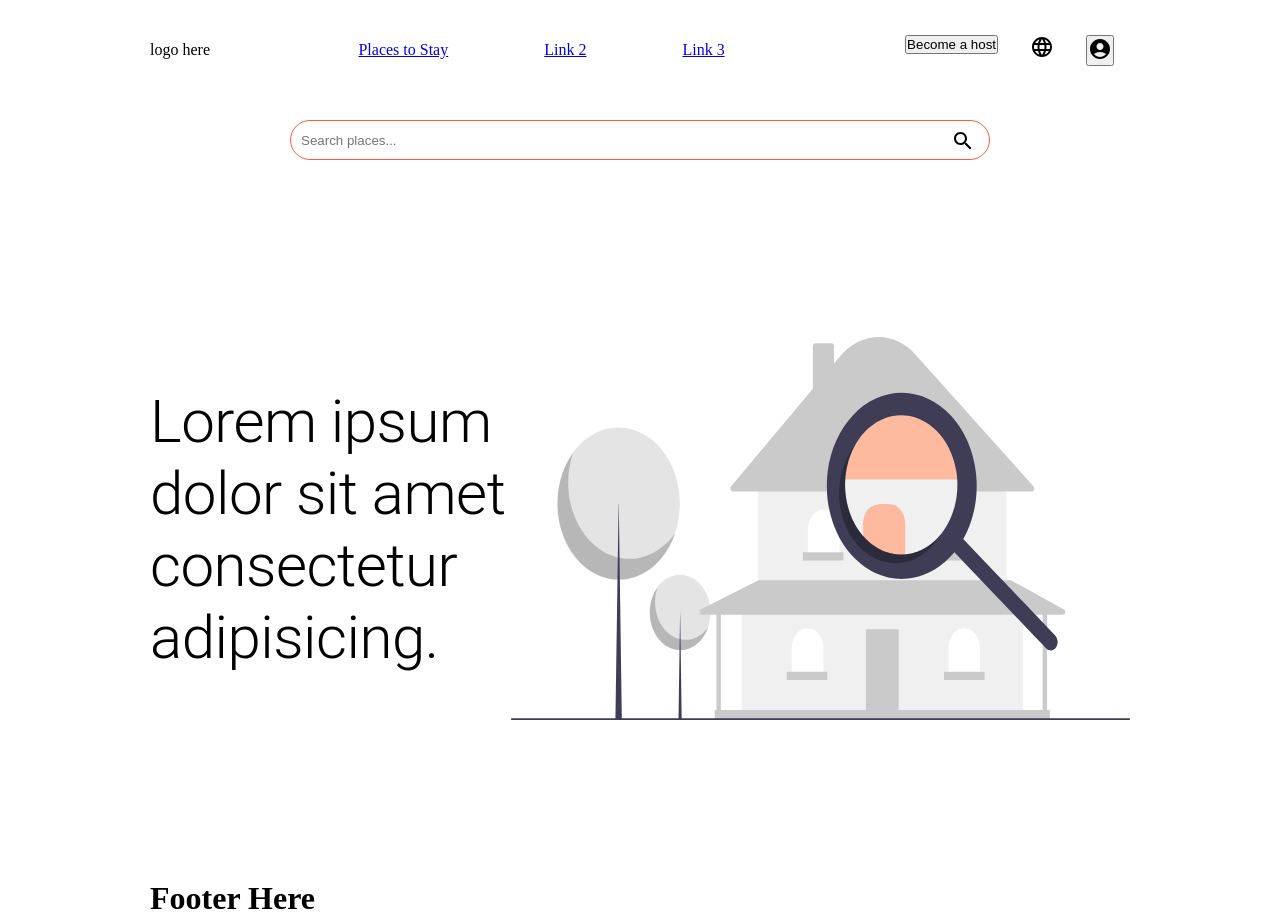
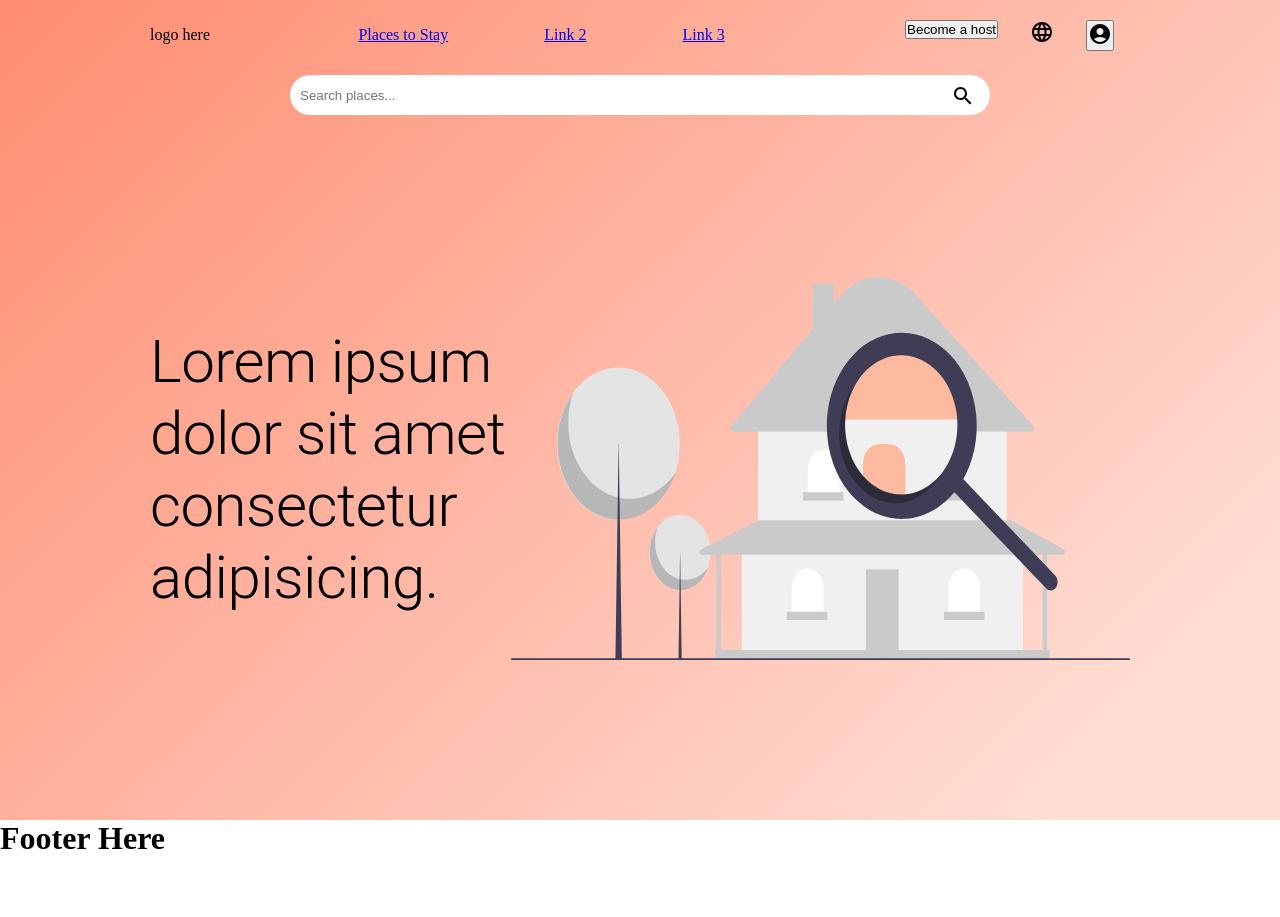
Before and after one commit to lumunge/Spacious-Living, a React (Create React App) app: page / in a window 1280 px wide. After the commit the page ends 857 px from the top, so only its background shows below. Built offline with nearby package versions, Linux system fonts and the light colour scheme.

Commit message:
background color and font

```diff
--- a/src/App.css
+++ b/src/App.css
@@ -18,5 +18,5 @@
 	box-sizing: border-box;
 }
 body {
-	padding: 0 150px 0 150px;
+	/* padding: 0 150px 0 150px; */
 }
--- a/src/Components/Header/Header.jsx
+++ b/src/Components/Header/Header.jsx
@@ -1,12 +1,13 @@
 import Navbar from "../Navbar/Navbar";
-import Search from "../Search/Search"
+import Search from "../Search/Search";
+import './styles.css';
 
 const Header = () => {
     return(
-        <div>
+        <header>
             <Navbar/>
             <Search />
-        </div>
+        </header>
     )
 }
 
--- /dev/null
+++ b/src/Components/Header/styles.css
@@ -0,0 +1,3 @@
+header {
+	/* background: chocolate; */
+}
--- a/src/Components/Navbar/styles.css
+++ b/src/Components/Navbar/styles.css
@@ -2,7 +2,7 @@
 	display: flex;
 	justify-content: space-between;
 	align-items: center;
-	height: 100px;
+	height: 70px;
 }
 .navEnd {
 	display: flex;
--- a/src/Components/Search/styles.css
+++ b/src/Components/Search/styles.css
@@ -2,7 +2,7 @@
 	display: flex;
 	justify-content: center;
 	align-items: center;
-	/* background: chartreuse; */
+	height: 50px;
 }
 .search {
 	padding: 20px;
@@ -12,7 +12,7 @@
 	width: 700px;
 	height: 40px;
 	border-radius: 20px;
-	border: 1px solid var(--primaryColor);
+	border: none;
 	padding: 10px;
 }
 .searchBtn {
--- a/src/Pages/Home/Home.jsx
+++ b/src/Pages/Home/Home.jsx
@@ -1,14 +1,14 @@
-import Landing from "../../Components/Landing/Landing"
-import Navbar from "../../Components/Navbar/Navbar";
-import Search from "../../Components/Search/Search";
+import Header from "../../Components/Header/Header";
+import Landing from "../../Components/Landing/Landing";
+import './home.css';
 
 const Home = () => {
     return(
         <div>
-            <Navbar/>
-            <Search/>
-           {/* <Header/> */}
+        <div className="landing">
+           <Header/>
            <Landing/>
+        </div>
         </div>
     )
 }
--- /dev/null
+++ b/src/Pages/Home/home.css
@@ -0,0 +1,25 @@
+.landing {
+	padding: 0 150px 0 150px;
+
+	background: hsla(12, 100%, 60%, 1);
+
+	background: linear-gradient(
+		135deg,
+		hsla(12, 100%, 60%, 0.2) 10%,
+		hsla(12, 100%, 60%, 0.7) 100%
+	);
+
+	background: -moz-linear-gradient(
+		135deg,
+		hsla(12, 100%, 60%, 0.2) 10%,
+		hsla(12, 100%, 60%, 0.7) 100%
+	);
+
+	background: -webkit-linear-gradient(
+		135deg,
+		hsla(12, 100%, 60%, 0.2) 10%,
+		hsla(12, 100%, 60%, 0.7) 100%
+	);
+
+	filter: progid: DXImageTransform.Microsoft.gradient( startColorstr="#FF5C33", endColorstr="#FF5C33", GradientType=1 );
+}
```
